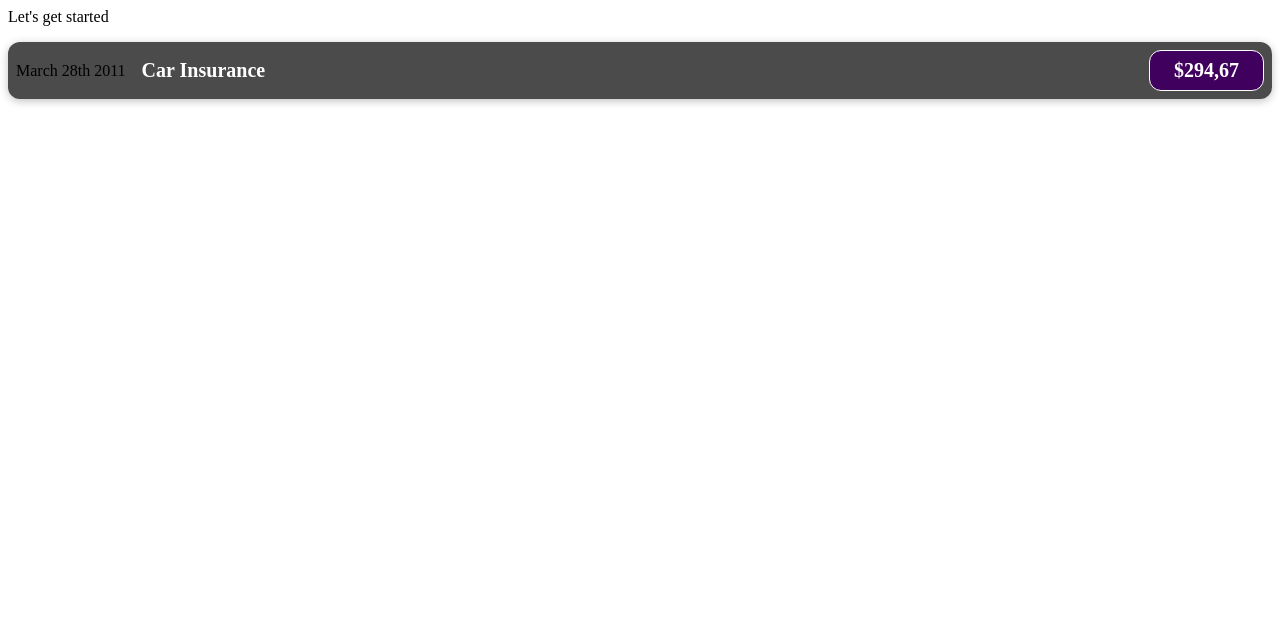
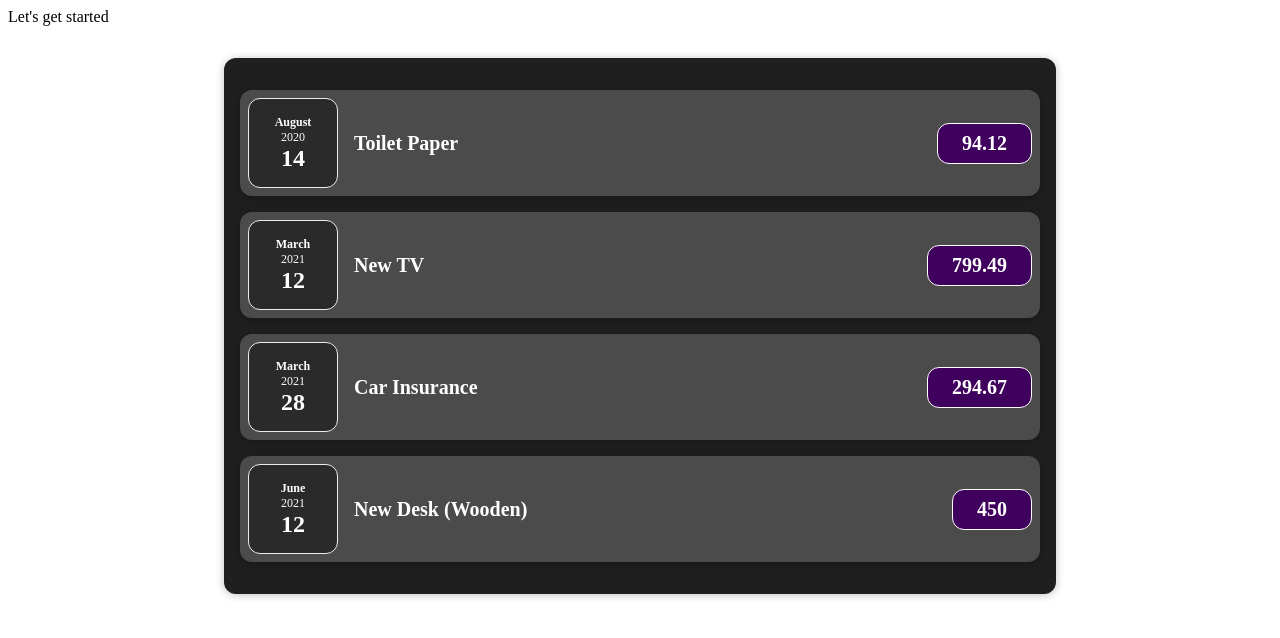
Before and after one commit to Jworboys/React-Practice, a React (Create React App) app in the folder ItemExpenseTracker/: page / in a window 1280 px wide. Shown: the top 638 px of the page. Built offline with nearby package versions, Linux system fonts and the light colour scheme.

Commit message:
Adding more components to help split up the date, and expenses in gernal

```diff
--- a/ItemExpenseTracker/src/App.js
+++ b/ItemExpenseTracker/src/App.js
@@ -1,11 +1,42 @@
-import ExpenseItem from "./components/ExpenseItem";
+import Expenses from "./components/Expenses";
+
 
 
 function App() {
+
+  const expenses = [
+    {
+      id: 'e1',
+      title: 'Toilet Paper',
+      amount: 94.12,
+      date: new Date(2020, 7, 14),
+    },
+    {
+      id: 'e2',
+      title: 'New TV',
+      amount: 799.49,
+      date: new Date(2021, 2, 12)
+    },
+    {
+      id: 'e3',
+      title: 'Car Insurance',
+      amount: 294.67,
+      date: new Date(2021, 2, 28),
+    },
+    {
+      id: 'e4',
+      title: 'New Desk (Wooden)',
+      amount: 450,
+      date: new Date(2021, 5, 12),
+    },
+  ];
+
   return (
     <div>
       <div>Let's get started</div>
-      <ExpenseItem></ExpenseItem>
+        <div>
+          <Expenses items={expenses}/>
+        </div>
     </div>
   );
 }
--- /dev/null
+++ b/ItemExpenseTracker/src/components/ExpenseDate.css
@@ -0,0 +1,26 @@
+.expense-date {
+    display: flex;
+    flex-direction: column;
+    width: 5.5rem;
+    height: 5.5rem;
+    border: 1px solid #ececec;
+    background-color: #2a2a2a;
+    color: white;
+    border-radius: 12px;
+    align-items: center;
+    justify-content: center;
+  }
+
+  .expense-date__month {
+    font-size: 0.75rem;
+    font-weight: bold;
+  }
+
+  .expense-date__year {
+    font-size: 0.75rem;
+  }
+
+  .expense-date__day {
+    font-size: 1.5rem;
+    font-weight: bold;
+  }
--- /dev/null
+++ b/ItemExpenseTracker/src/components/ExpenseDate.js
@@ -0,0 +1,16 @@
+import './ExpenseDate.css'
+function ExpenseDate(props){
+    const month = props.date.toLocaleString('en-US',{month: 'long'});
+    const day = props.date.toLocaleString('en-US',{day: '2-digit'});
+    const year = props.date.getFullYear();
+
+    return(
+        <div className="expense-date">
+            <div className="expense-date__month">{month}</div>
+            <div className="expense-date__year">{year}</div>
+            <div className="expense-date__day">{day}</div>
+        </div>
+    );
+}
+
+export default ExpenseDate
--- a/ItemExpenseTracker/src/components/ExpenseItem.js
+++ b/ItemExpenseTracker/src/components/ExpenseItem.js
@@ -1,12 +1,13 @@
+import ExpenseDate from './ExpenseDate';
 import './ExpenseItem.css';
 
-function ExpenseItem() {
+function ExpenseItem(props) {
     return (
         <div className="expense-item">
-            <div>March 28th 2011</div>
+            <ExpenseDate date={props.date}/>
             <div className="expense-item__description">
-                <h2>Car Insurance</h2>
-                <div className="expense-item__price">$294,67</div>
+                <h2>{props.title}</h2>
+                <div className="expense-item__price">{props.amount}</div>
             </div>
         </div>
     );
--- /dev/null
+++ b/ItemExpenseTracker/src/components/Expenses.css
@@ -0,0 +1,9 @@
+.expenses {
+    padding: 1rem;
+    background-color: rgb(31, 31, 31);
+    margin: 2rem auto;
+    width: 50rem;
+    max-width: 95%;
+    border-radius: 12px;
+    box-shadow: 0 1px 8px rgba(0, 0, 0, 0.25);
+  }
--- /dev/null
+++ b/ItemExpenseTracker/src/components/Expenses.js
@@ -0,0 +1,27 @@
+import ExpenseItem from './ExpenseItem';
+import './Expenses.css';
+
+function Expenses(props){
+    return(
+        <div className="expenses">
+        <ExpenseItem title={props.items[0].title}
+          amount={props.items[0].amount}
+          date={props.items[0].date}>
+        </ExpenseItem>
+        <ExpenseItem title={props.items[1].title}
+          amount={props.items[1].amount}
+          date={props.items[1].date}>
+        </ExpenseItem>
+        <ExpenseItem title={props.items[2].title}
+          amount={props.items[2].amount}
+          date={props.items[2].date}>
+        </ExpenseItem>
+        <ExpenseItem title={props.items[3].title}
+          amount={props.items[3].amount}
+          date={props.items[3].date}>
+        </ExpenseItem>
+      </div>
+    );
+}
+
+export default Expenses;
```
